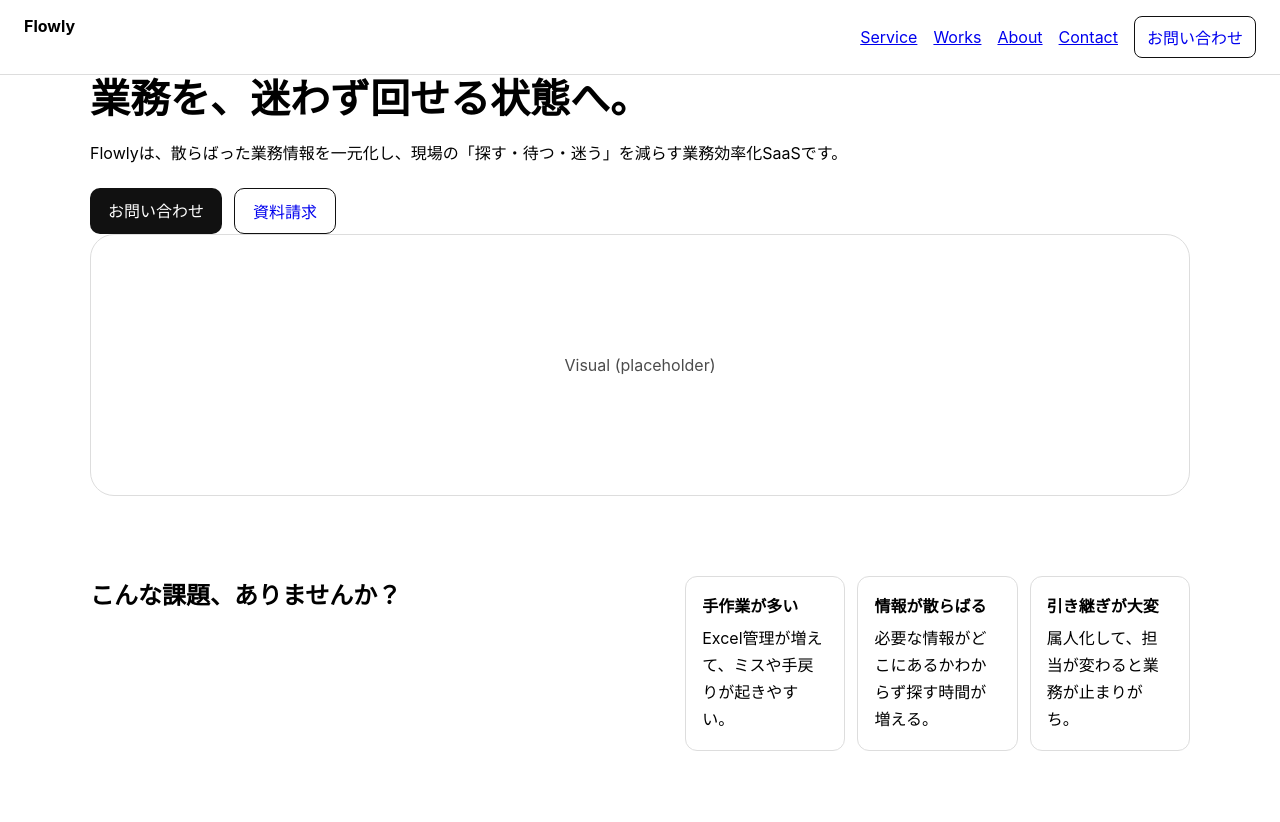
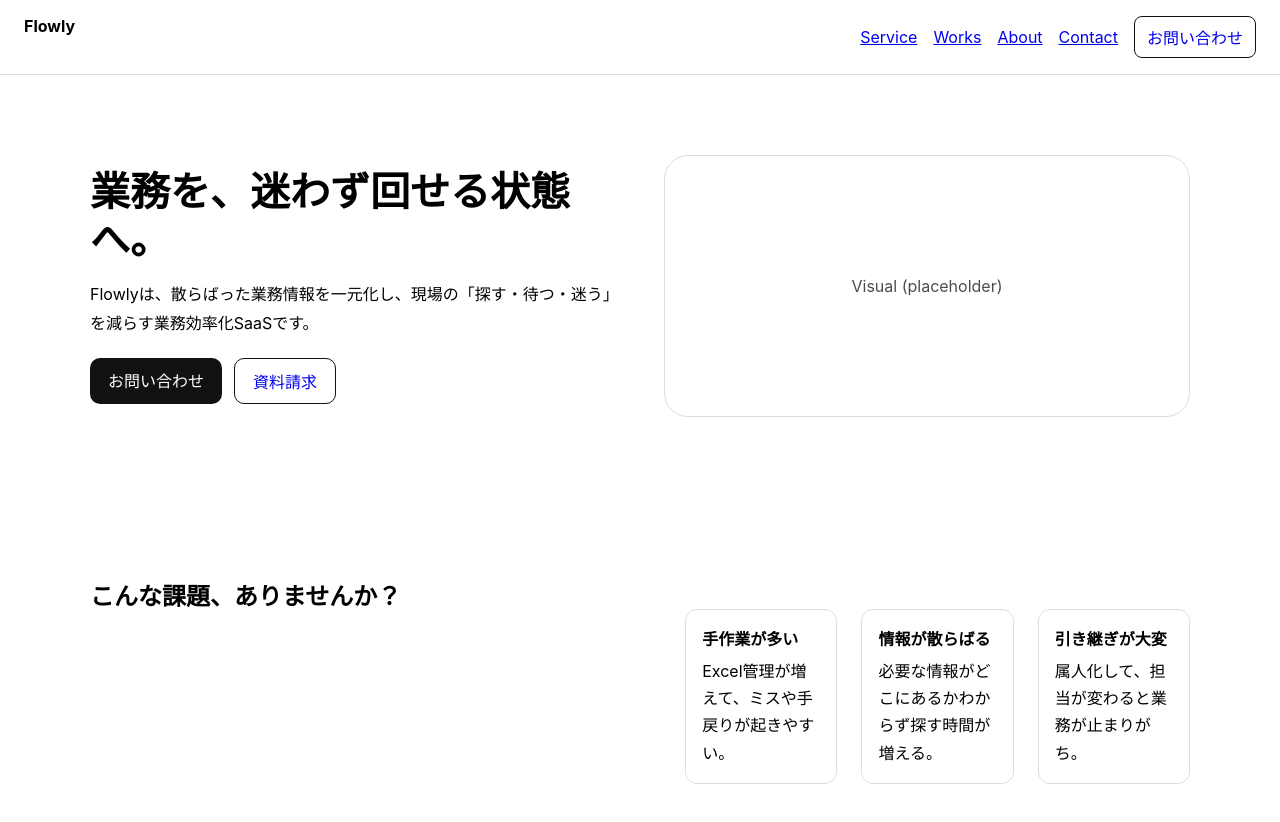
Before and after one commit to FunkyThong/portfolio-corporate-site, a React (Create React App) app: page / in a window 1280 px wide. Shown: the top 822 px of the page. Built offline with nearby package versions, Linux system fonts and the light colour scheme.

Commit message:
Update App.tsx

```diff
--- a/src/App.tsx
+++ b/src/App.tsx
@@ -23,7 +23,17 @@ export default function App() {
       </header>
 
       <main>
-        <section style={{ maxWidth: 1100, margin: "0 auto" }}>
+        <section
+            style={{
+              padding: "80px 24px",
+              maxWidth: 1100,
+              margin: "0 auto",
+              display: "grid",
+              gridTemplateColumns: "1fr 1fr",
+              gap: 48,
+              alignItems: "center"
+            }}
+          >
           <div>
             <h1 style={{ fontSize: 40, lineHeight: 1.2, margin: 0 }}>業務を、迷わず回せる状態へ。</h1>
             <p style={{ marginTop: 16, fontSize: 16, lineHeight: 1.8 }}>
@@ -75,7 +85,14 @@ export default function App() {
           >
 
           <h2 style={{ margin: "0 0 16px" }}>こんな課題、ありませんか？</h2>
-          <div style={{ display: "grid", gap: 12, gridTemplateColumns: "repeat(3, 1fr)" }}>
+         <div
+            style={{
+              display: "grid",
+              gridTemplateColumns: "repeat(3, 1fr)",
+              gap: 24,
+              marginTop: 32
+            }}
+          >
             <div style={{ border: "1px solid #ddd", borderRadius: 12, padding: 16 }}>
               <div style={{ fontWeight: 700 }}>手作業が多い</div>
               <p style={{ margin: "8px 0 0", lineHeight: 1.7 }}>Excel管理が増えて、ミスや手戻りが起きやすい。</p>
```
